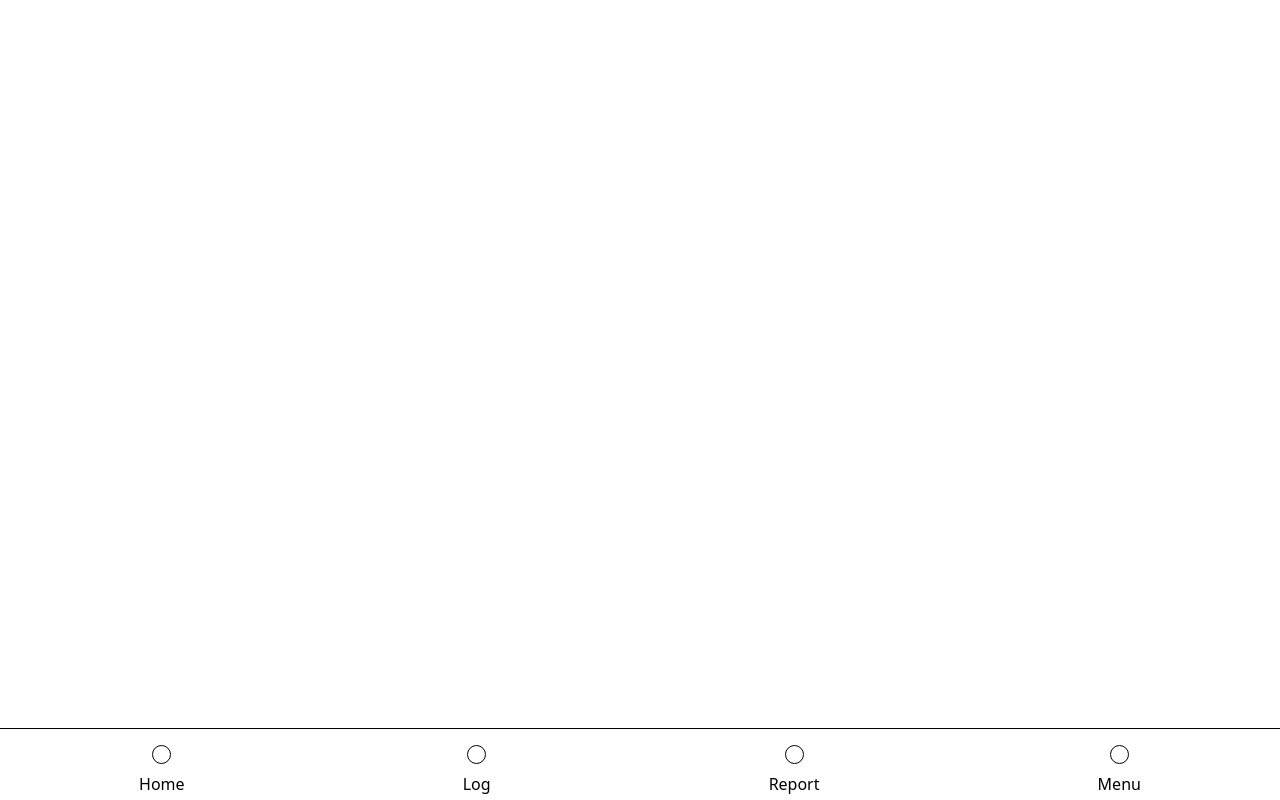
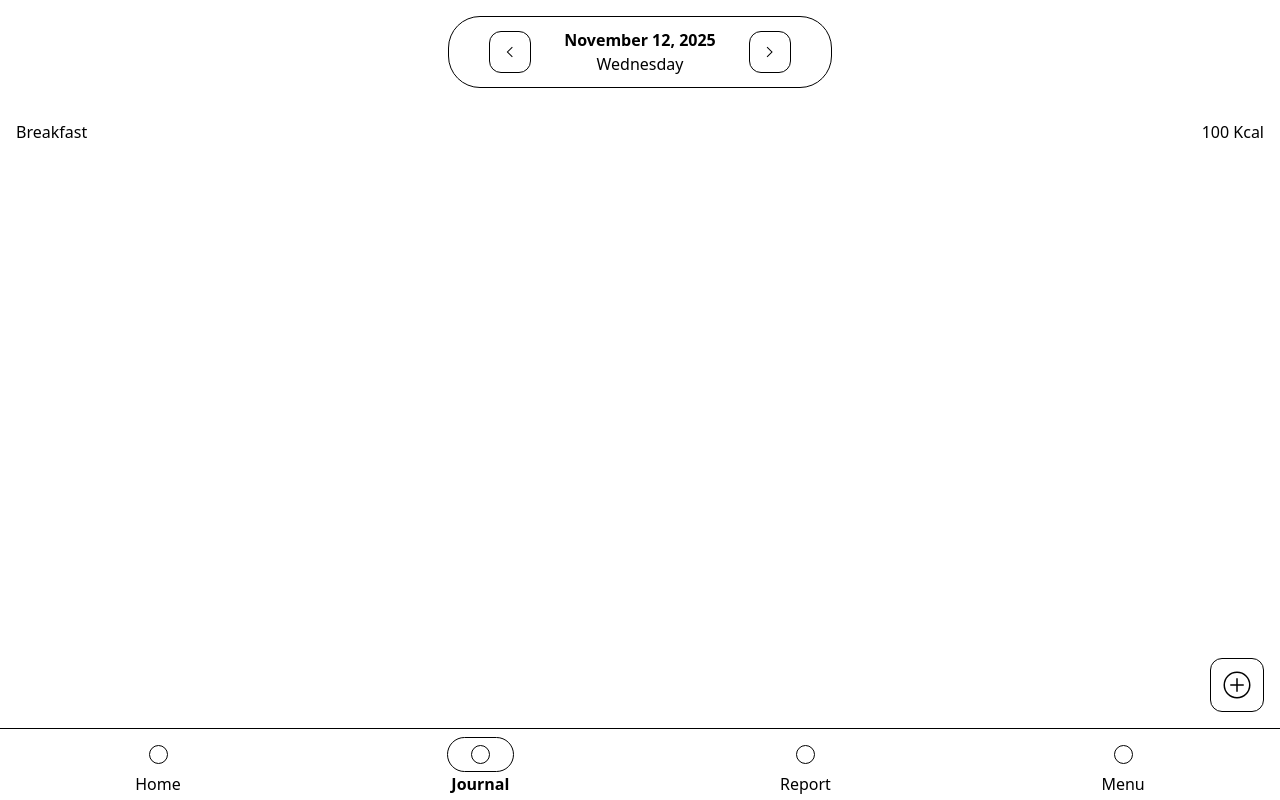
Before and after one commit to luisrafaeldeluvio/wellness-app, a React (Vite) app: page /journal in a window 1280 px wide. Built offline with nearby package versions, Linux system fonts and the light colour scheme.

Commit message:
Refactor names for consistency

```diff
--- a/src/App.tsx
+++ b/src/App.tsx
@@ -1,7 +1,7 @@
 import { NavBar } from "./components/NavBar";
 import { Route, Switch, Redirect } from "wouter";
 import Home from "./pages/Home";
-import Log from "./pages/Log";
+import Journal from "./pages/Journal";
 import Menu from "./pages/Menu";
 import Report from "./pages/Report";
 import LogFood from "./pages/LogFood";
@@ -11,8 +11,8 @@ const App = () => (
     <main className="relative flex h-full grow flex-col">
       <Switch>
         <Route path="/" component={Home}></Route>
-        <Route path="/log" component={Log}></Route>
-        <Route path="/log/logfood" component={LogFood}></Route>
+        <Route path="/journal" component={Journal}></Route>
+        <Route path="/journal/logfood" component={LogFood}></Route>
         <Route path="/menu" component={Menu}></Route>
         <Route path="/report" component={Report}></Route>
 
--- a/src/components/FoodItem.tsx
+++ b/src/components/FoodItem.tsx
@@ -1,17 +1,17 @@
-import type { IFoodLog } from "../db/models/foodLog";
+import type { IFoodItem } from "../db/models/foodItem";
 
-interface LogItemProps {
-  data: IFoodLog;
+interface FoodItemProps {
+  data: IFoodItem;
 }
 
-const FoodItem = ({ data }: LogItemProps) => {
+const FoodItem = ({ data }: FoodItemProps) => {
   return (
     <div className="text-sm">
       <div className="flex flex-row items-center">
         <img className="m-2 size-12" src="src\assets\icons\temp_icon.svg" />
         <span>{data.name}</span>
         <span></span>
-        <span className="absolute right-0 p-4">{data.calorie} kcal</span>
+        <span className="absolute right-0 p-4">{data.energy} kcal</span>
       </div>
     </div>
   );
--- a/src/components/NavBar.tsx
+++ b/src/components/NavBar.tsx
@@ -38,9 +38,9 @@ const NavItems: NavItemProps[] = [
     isActive: false,
   },
   {
-    label: "Log",
+    label: "Journal",
     iconURL: tempIcon,
-    href: "/log",
+    href: "/journal",
     isActive: false,
   },
   {
--- a/src/pages/Log.tsx
+++ b/src/pages/Journal.tsx
@@ -3,45 +3,49 @@ import CalendarHead from "../components/Calendar";
 import LogFoodButton from "../components/LogFoodButton";
 import MealGroup from "../components/MealGroup";
 import { useEffect, useState } from "react";
-import type { IFoodLog } from "../db/models/foodLog";
+import type { IFoodItem } from "../db/models/foodItem";
 import FoodItem from "../components/FoodItem";
-import { Journal } from "../db";
+import { Journal as JournalClass } from "../db";
 import { getJournalByDate } from "../services/journalService";
-import { addFoodLog, getFoodLog } from "../services/foodLogService";
+import { addFoodItem, getFoodItem } from "../services/foodItemService";
 
 async function init() {
   // await newJournal(new Journal(dayjs().toISOString()));
   const x = await getJournalByDate(dayjs().format("YYYY-MM-DD"));
   if (x === undefined) return;
-  await addFoodLog(x, {
+  await addFoodItem(x, {
     date: dayjs().format("YYYY-MM-DD"),
     mealType: "breakfast",
     name: "Egg",
-    calorie: 120,
+    energy: 120,
   });
 }
 
 // init();
 
-const Log = () => {
+const Journal = () => {
   const [date, setDate] = useState<Dayjs>(dayjs());
-  const [data, setData] = useState<Journal | undefined>(undefined);
-  const [foodLogs, setFoodLogs] = useState<IFoodLog[]>([]);
+  const [data, setData] = useState<JournalClass | undefined>(undefined);
+  const [foodItems, setFoodItems] = useState<IFoodItem[]>([]);
 
   useEffect(() => {
     (async () => {
-      const x = await getJournalByDate(date.format("YYYY-MM-DD"));
-      setFoodLogs([]);
+      const journal = await getJournalByDate(date.format("YYYY-MM-DD"));
+      setFoodItems([]);
 
-      if (x) {
-        const logs = await Promise.all(
-          x.foodLogIDs.map((id) => getFoodLog(id)),
+      if (!journal) return;
+
+      const items = await Promise.all(
+        journal.foodItemIDs.map((id) => getFoodItem(id)),
+      );
+      if (items)
+        setFoodItems(
+          items.filter(
+            (journal): journal is IFoodItem => journal !== undefined,
+          ),
         );
-        if (logs)
-          setFoodLogs(logs.filter((log): log is IFoodLog => log !== undefined));
-      }
 
-      setData(x);
+      setData(journal);
     })();
   }, [date]);
 
@@ -49,7 +53,7 @@ const Log = () => {
     <>
       <CalendarHead date={date} setDate={setDate}></CalendarHead>
       <MealGroup title="Breakfast" totalKcal={100}>
-        {foodLogs.map((food) => {
+        {foodItems.map((food) => {
           return <FoodItem data={food}></FoodItem>;
         })}
       </MealGroup>
@@ -58,4 +62,4 @@ const Log = () => {
   );
 };
 
-export default Log;
+export default Journal;
```
